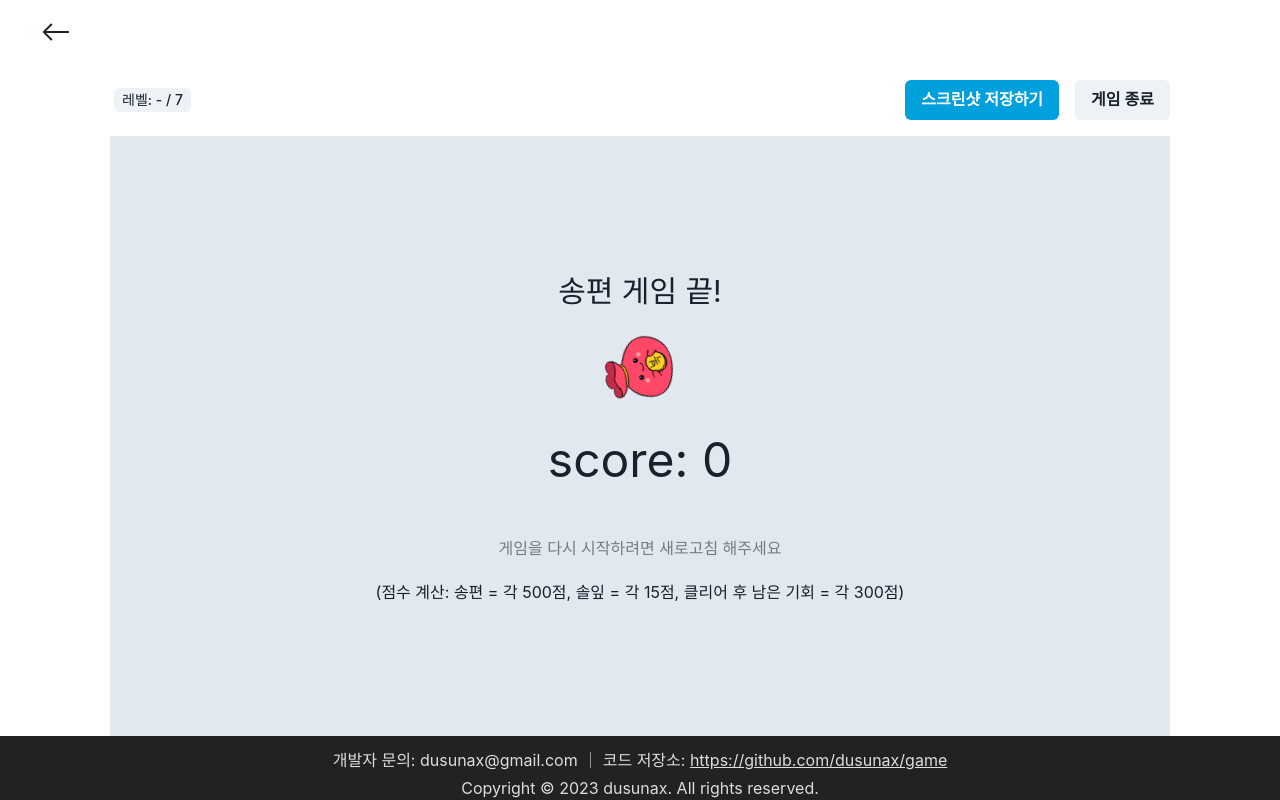
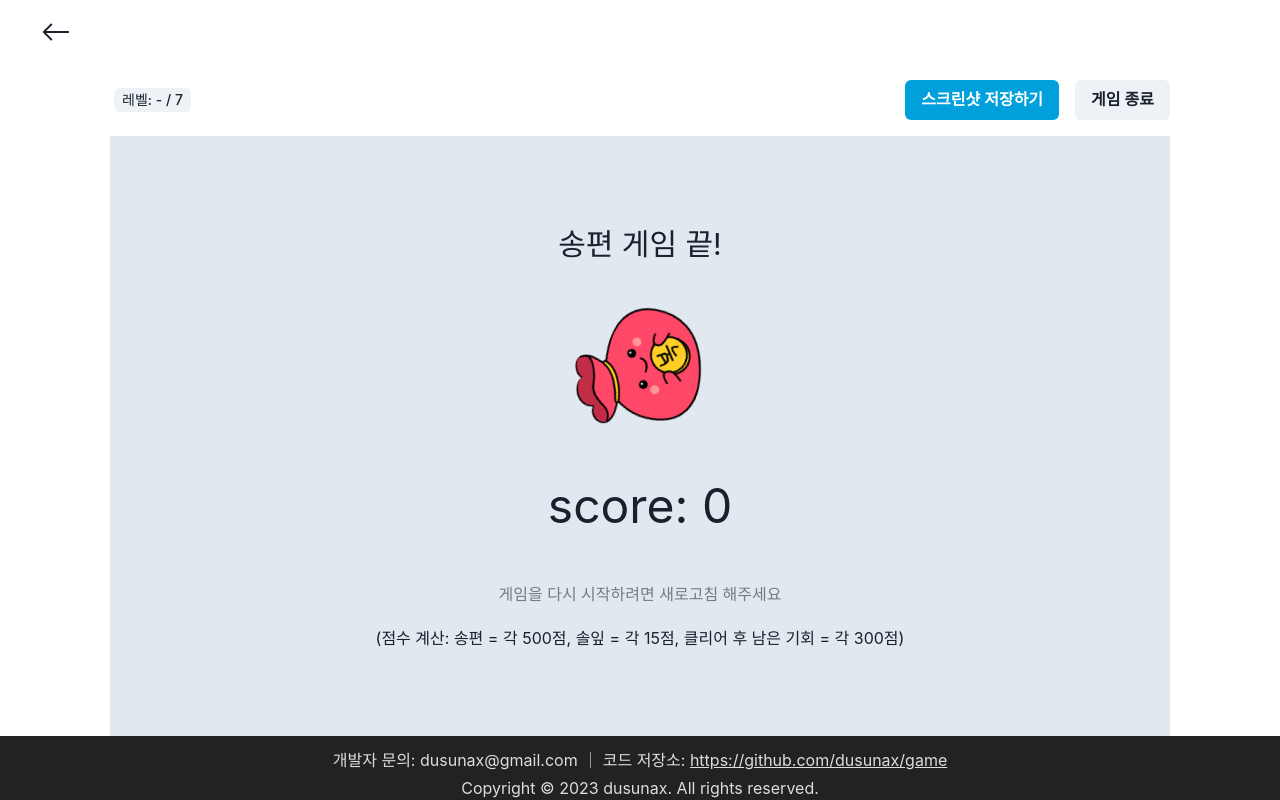
Before and after one commit to dusunax/game, a Next.js app: page /slingshot in a window 1280 px wide. Both pictures are taken after a click on the button "게임 종료". Built offline with nearby package versions, Linux system fonts and the light colour scheme.

Commit message:
Fix : fix build errors

```diff
--- a/src/components/SlingShot/SlingShot.tsx
+++ b/src/components/SlingShot/SlingShot.tsx
@@ -5,6 +5,7 @@ import { Button, Tag, Text } from "@chakra-ui/react";
 import { BsHeartFill } from "react-icons/bs";
 import ScreenShotButton from "../Home/ScreenShotButton";
 import { useSearchParams } from "next/navigation";
+import Image from "next/image";
 
 export default function SlingShot() {
   const renderRef = useRef<HTMLDivElement | null>(null);
@@ -45,8 +46,8 @@ export default function SlingShot() {
           <div className="flex items-center gap-3 text-red-500 absolute left-0 -bottom-8 translate-y-full pl-4">
             {Array(life)
               .fill("")
-              .map((e) => (
-                <BsHeartFill size={24} />
+              .map((e, idx) => (
+                <BsHeartFill size={24} key={idx} />
               ))}
           </div>
 
@@ -106,7 +107,13 @@ export default function SlingShot() {
             {isClear ? "축하합니다!" : "송편 게임 끝!"}
           </Text>
           {isClear && <Tag colorScheme="linkedin">게임 클리어!</Tag>}
-          <img src="/img/player.svg" className="animate-spin" alt="game end!" />
+          <Image
+            src={"/img/player.svg"}
+            alt="game end!"
+            className="animate-spin"
+            width={200}
+            height={200}
+          />
 
           {isClear && <Text fontSize={"2xl"}>플레이해주셔서 감사합니다 🩷</Text>}
           {/* <Text fontSize={"5xl"}>{"level: " + level}</Text> */}
```
